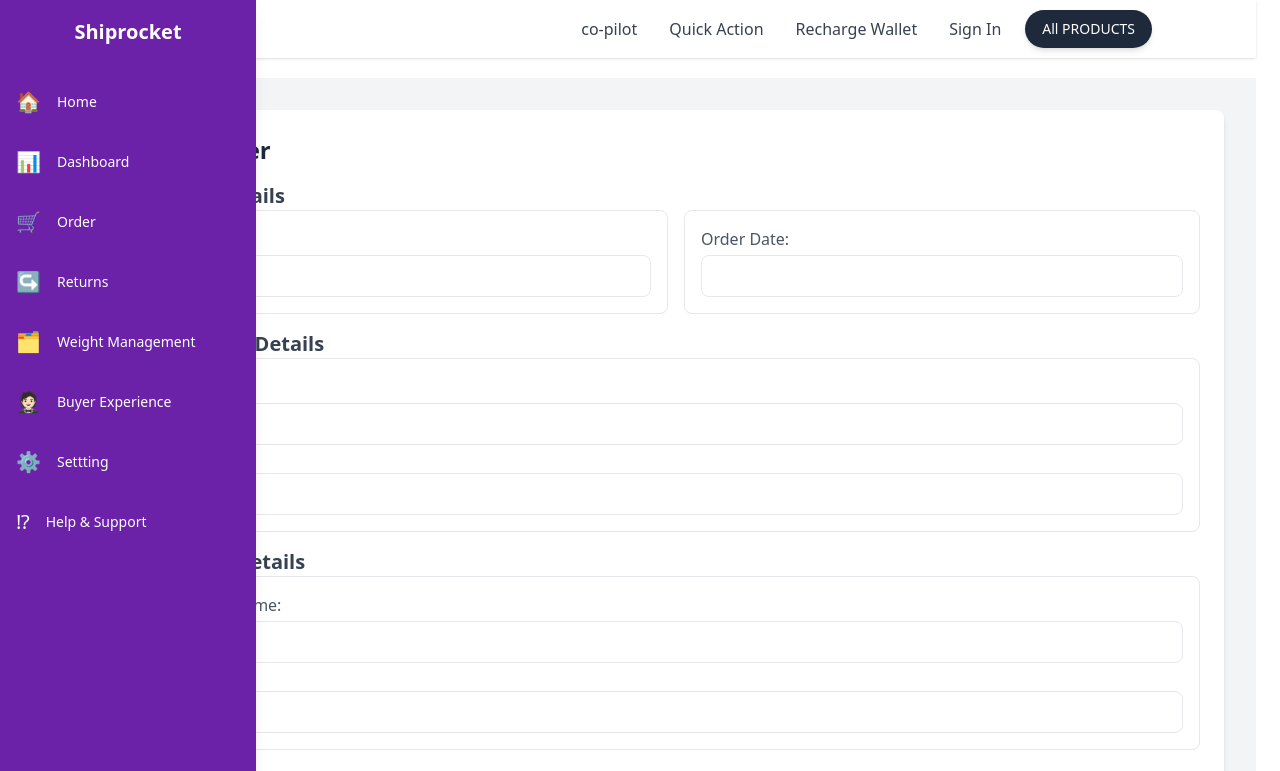
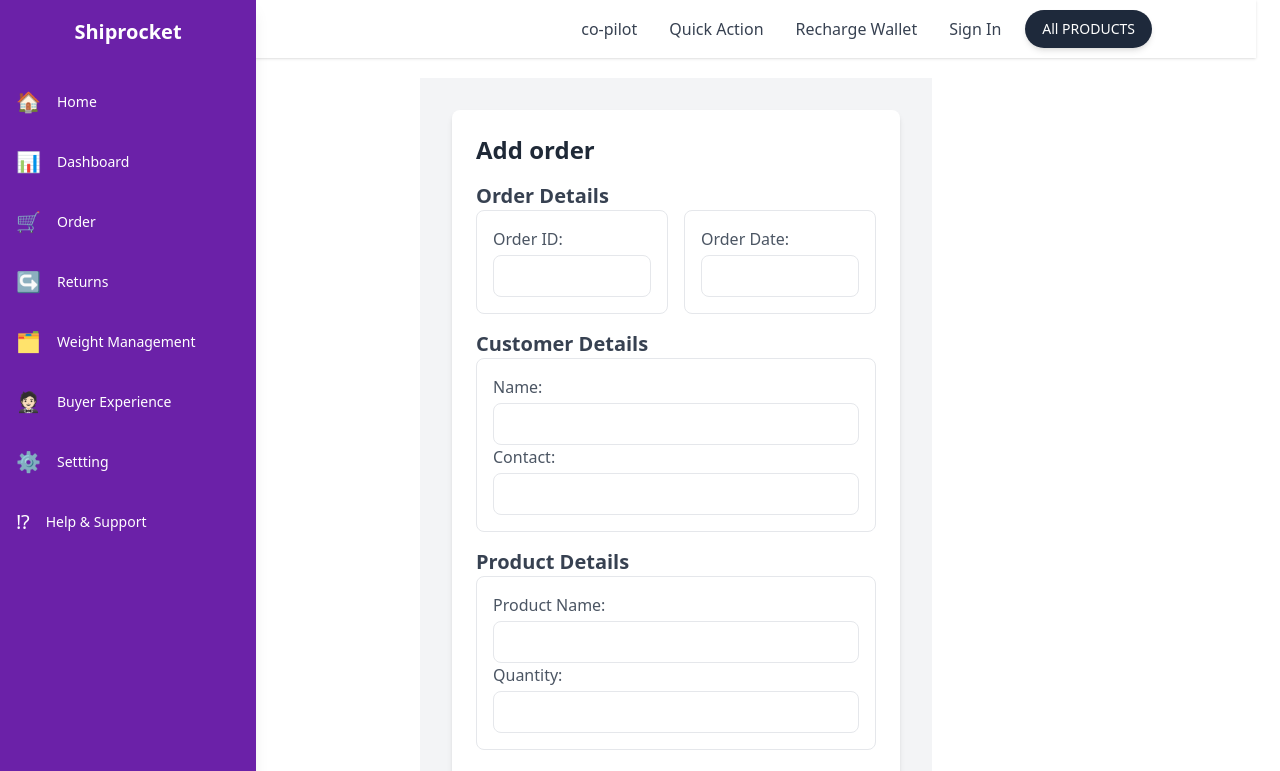
Before and after one commit to kathiravan2002/Shipping, a React (Vite) app: page /Addorder in a window 1280 px wide. Shown: the top 771 px of the page. Built offline with nearby package versions, Linux system fonts and the light colour scheme.

Commit message:
responsive

```diff
--- a/src/shared/components/Addorder.jsx
+++ b/src/shared/components/Addorder.jsx
@@ -22,7 +22,7 @@ const Addorder = () => {
     };
 
     return (
-        <div className="min-h-screen bg-gray-100 py-8 px-4 sm:px-6 lg:px-8">
+        <div className=" min-h-screen bg-gray-100 py-8 px-4 sm:px-6 lg:px-8 md:max-w-md lg:max-w-lg sm:w-3/5  max-w-xs lg:place-self-center">
             <div className="bg-white p-6 rounded-lg shadow-md">
                 <h1 className="text-2xl font-bold text-gray-800 mb-4">Add order</h1>
 
```
